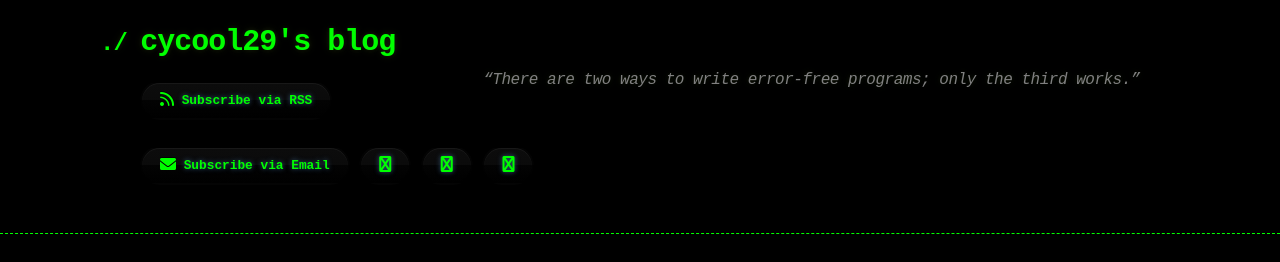
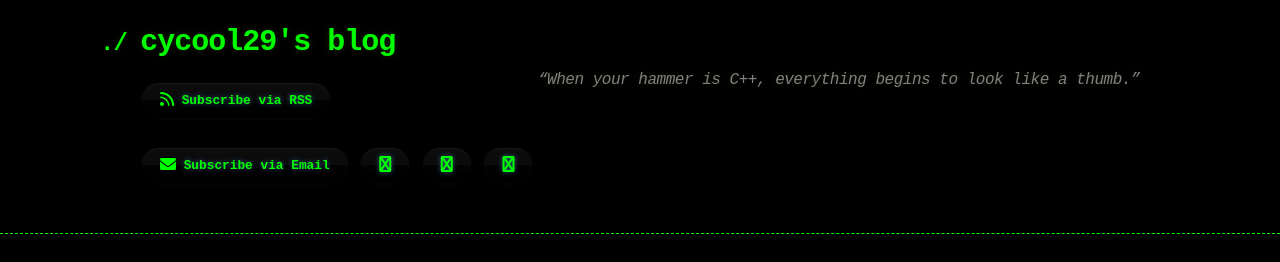
Before and after one commit to cycool29/cycool29.github.io, a Jekyll site: the page built from index.md, in a window 1280 px wide and 900 px high. Shown: the top 262 px of the window. Built offline with Jekyll 4.4.1, drawn with Linux system fonts in a browser that asks for light colours; a style sheet for code colours, icons or effects is not loaded.

Commit message:
Update quotes

```diff
--- a/_config.yml
+++ b/_config.yml
@@ -1,5 +1,5 @@
 title: cycool29's blog
-description: "“There are two ways to write error-free programs; only the third works.” "
+description: "“When your hammer is C++, everything begins to look like a thumb.” "
 bio: A high school student. Intermediate in Python, Git, Bash. Learning JavaScript. He/Him. "
 author: cycool29
 url: https://cycool29.github.io
```
